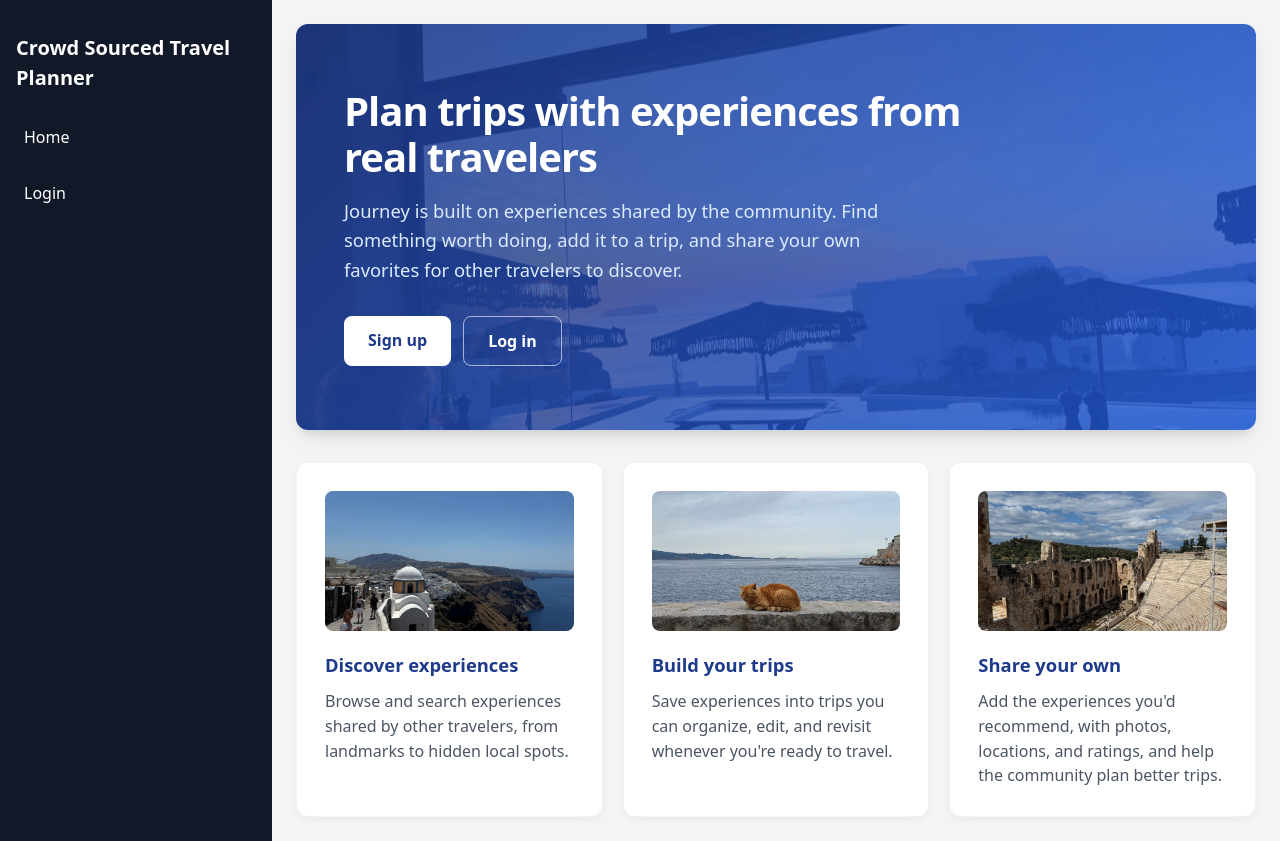
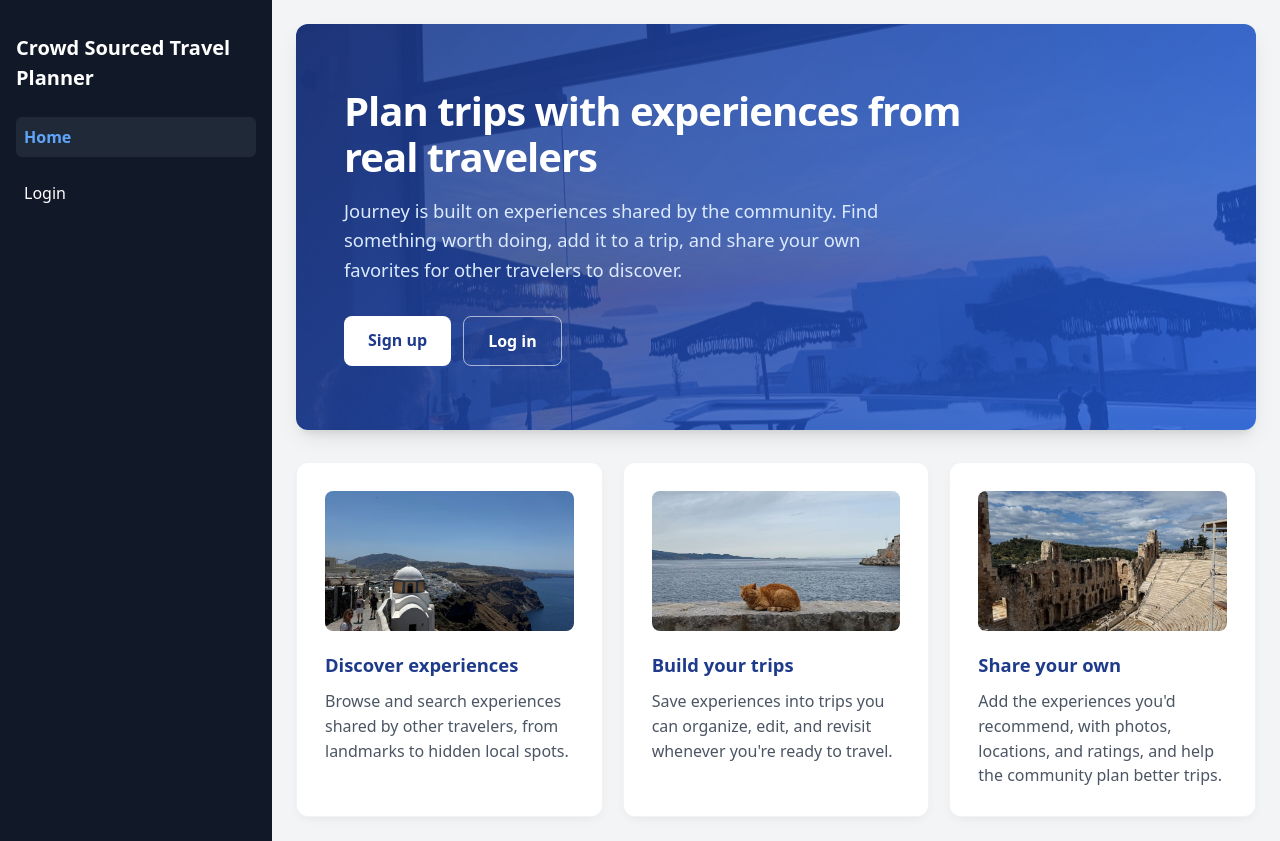
Before and after one commit to travel-project-team/Crowd-Sourced-Travel-Planner, a React (Vite) app in the folder frontend/: page /home in a window 1280 px wide. Built offline with nearby package versions, Linux system fonts and the light colour scheme; no server answers.

Commit message:
fixed route for home in sidebar

```diff
--- a/frontend/src/components/Sidebar.jsx
+++ b/frontend/src/components/Sidebar.jsx
@@ -6,7 +6,7 @@ export const Sidebar = ({user}) => {
     <aside className="sidebar-container">
       <h2>Crowd Sourced Travel Planner</h2>
       <nav>
-        <NavLink to="/dashboard">Home</NavLink>
+        <NavLink to="/home">Home</NavLink>
         {(user) &&(
           <>
             <NavLink to="/trips">Your Trips</NavLink>
```
